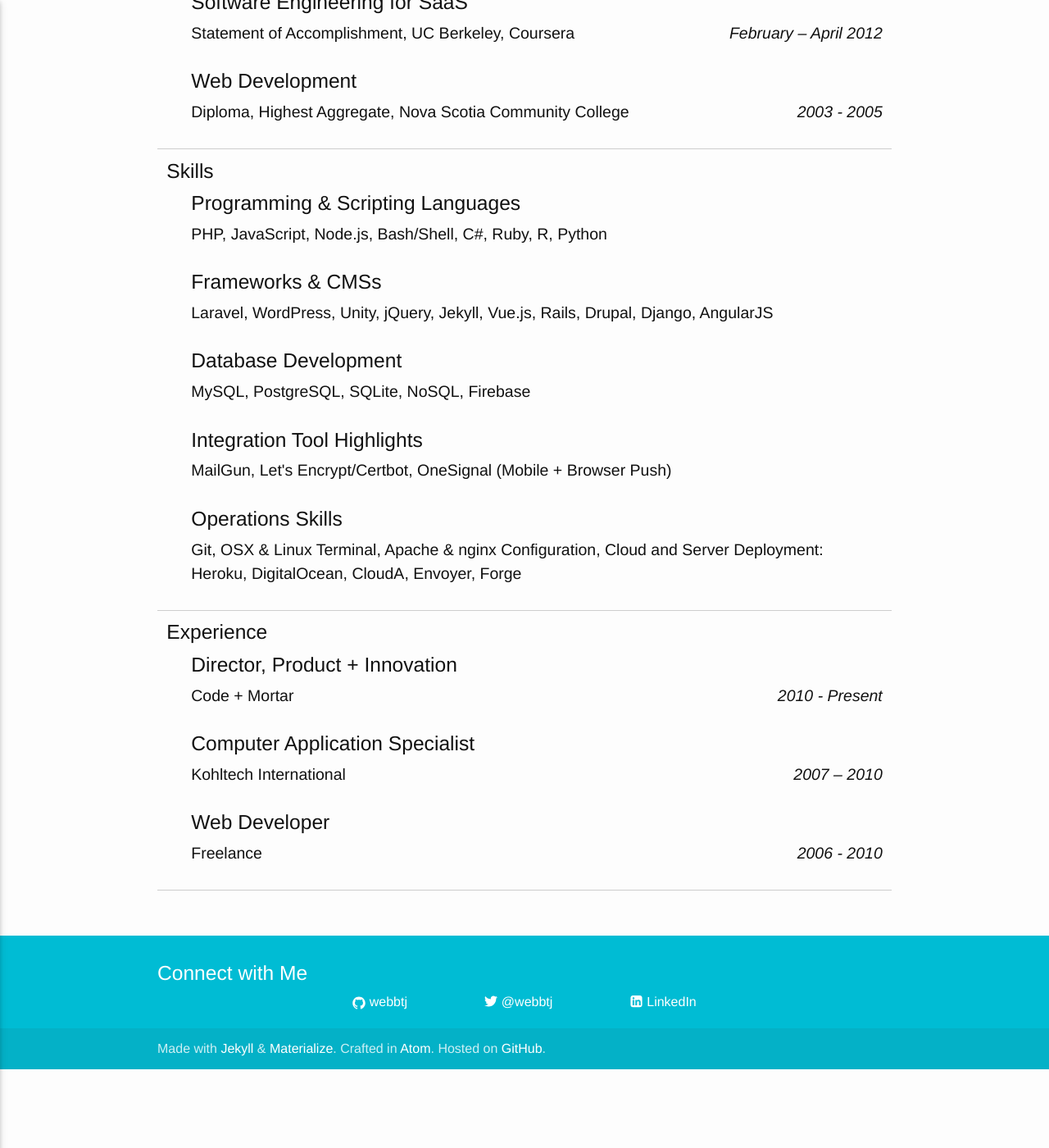
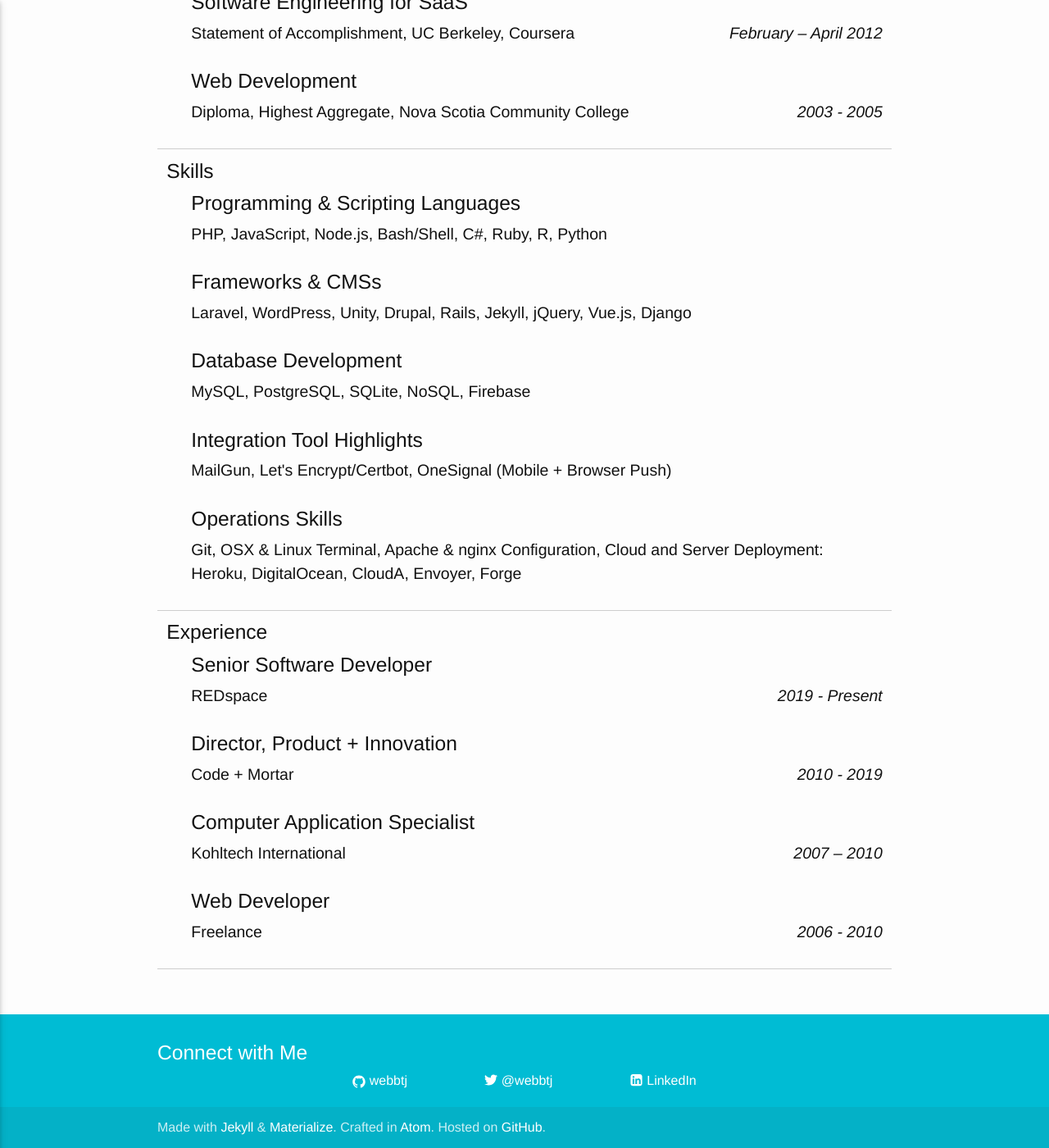
Before and after one commit to webbtj/webbtj.github.io, a Jekyll site: the page built from resume.html, in a window 1280 px wide and 1400 px high, scrolled down 452 px. Shown: the whole window at 82% size. Built offline with Jekyll 4.4.1, drawn with Linux system fonts in a browser that asks for light colours; nearby versions of some CDN libraries.

Commit message:
Update resume.html

```diff
--- a/resume.html
+++ b/resume.html
@@ -71,13 +71,12 @@
           Laravel,
           WordPress,
           Unity,
+          Drupal,
+          Rails,
+          Jekyll,
           jQuery,
-          Jekyll,
           Vue.js,
-          Rails,
-          Drupal,
-          Django,
-          AngularJS
+          Django
         </p>
     </li>
     <li>
@@ -118,11 +117,20 @@
   <h5>Experience</h5>
   <ul>
     <li>
+      <h5>Senior Software Developer</h5>
+      <p>
+        REDspace
+        <span class="right">
+          <em>2019 - Present</em>
+        </span>
+      </p>
+    </li>
+    <li>
       <h5>Director, Product + Innovation</h5>
       <p>
         Code + Mortar
         <span class="right">
-          <em>2010 - Present</em>
+          <em>2010 - 2019</em>
         </span>
       </p>
     </li>
```
